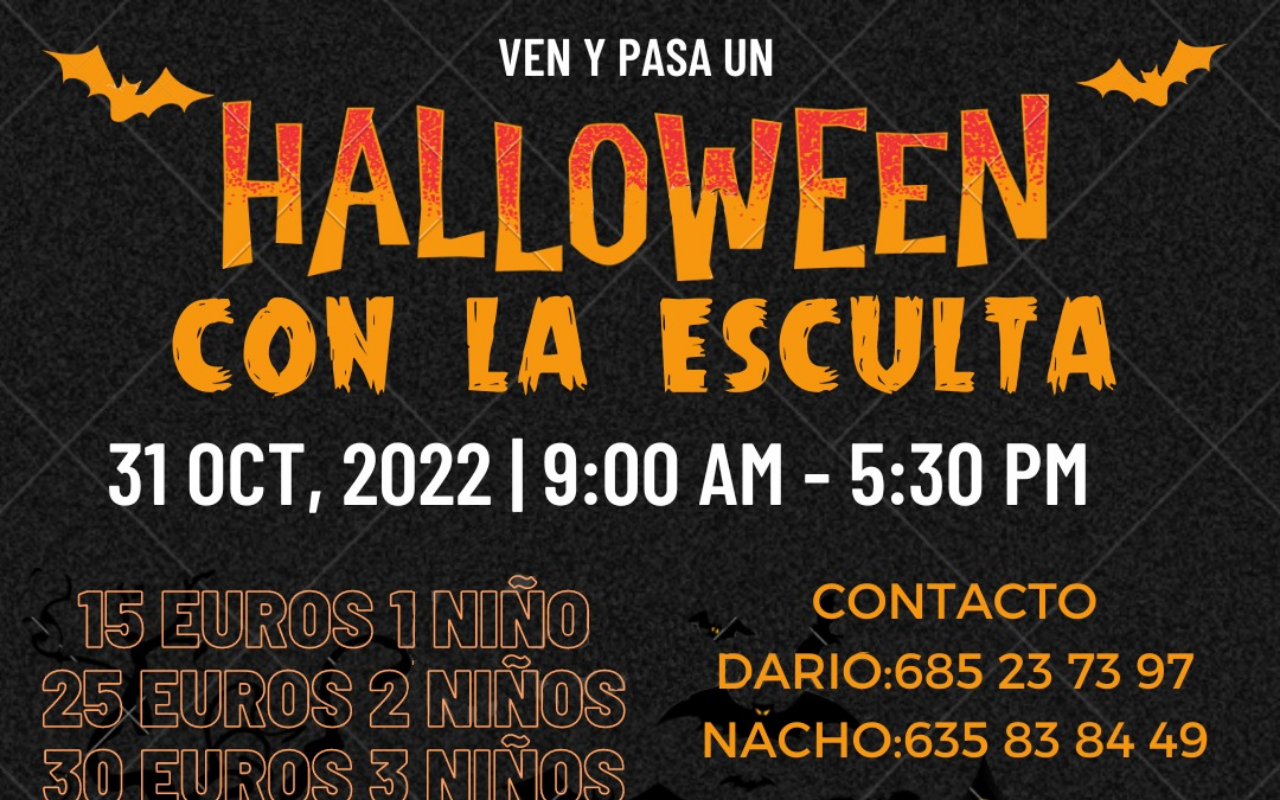
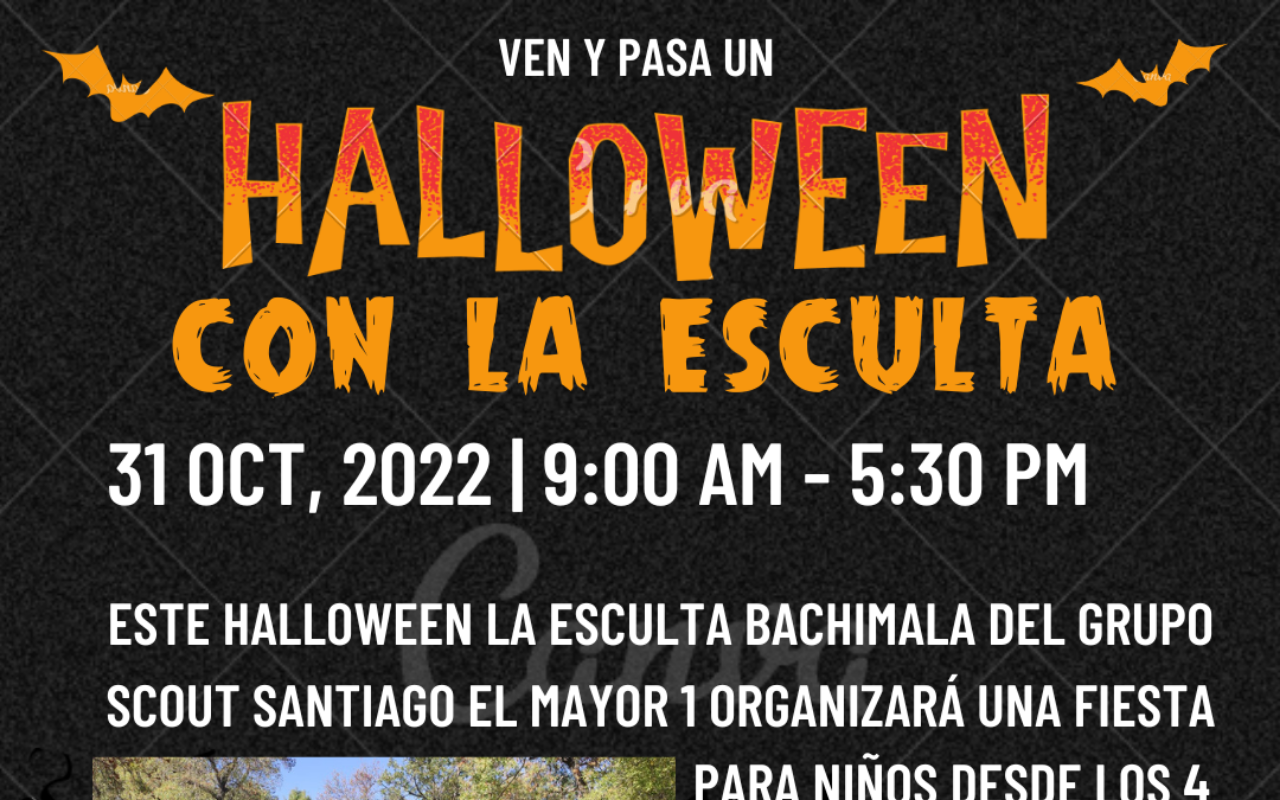
Before and after one commit to l4t8/halloween, a plain HTML site: page index.html in a window 1280 px wide. Shown: the top 800 px of the page. Drawn offline with Linux system fonts and the light colour scheme.

Commit message:
Add files via upload

```diff
--- a/index.html
+++ b/index.html
@@ -8,6 +8,7 @@
     <link rel="stylesheet" href="styles.css">
 </head>
 <body>
-    <img class = img src="img1.jpeg" alt="">
+    <img class = img src="1.png" alt="">
+    <img class = img src="2.png" alt="">
 </body>
 </html>
```
Also changed, not shown: 1.png (added), 2.png (added).
